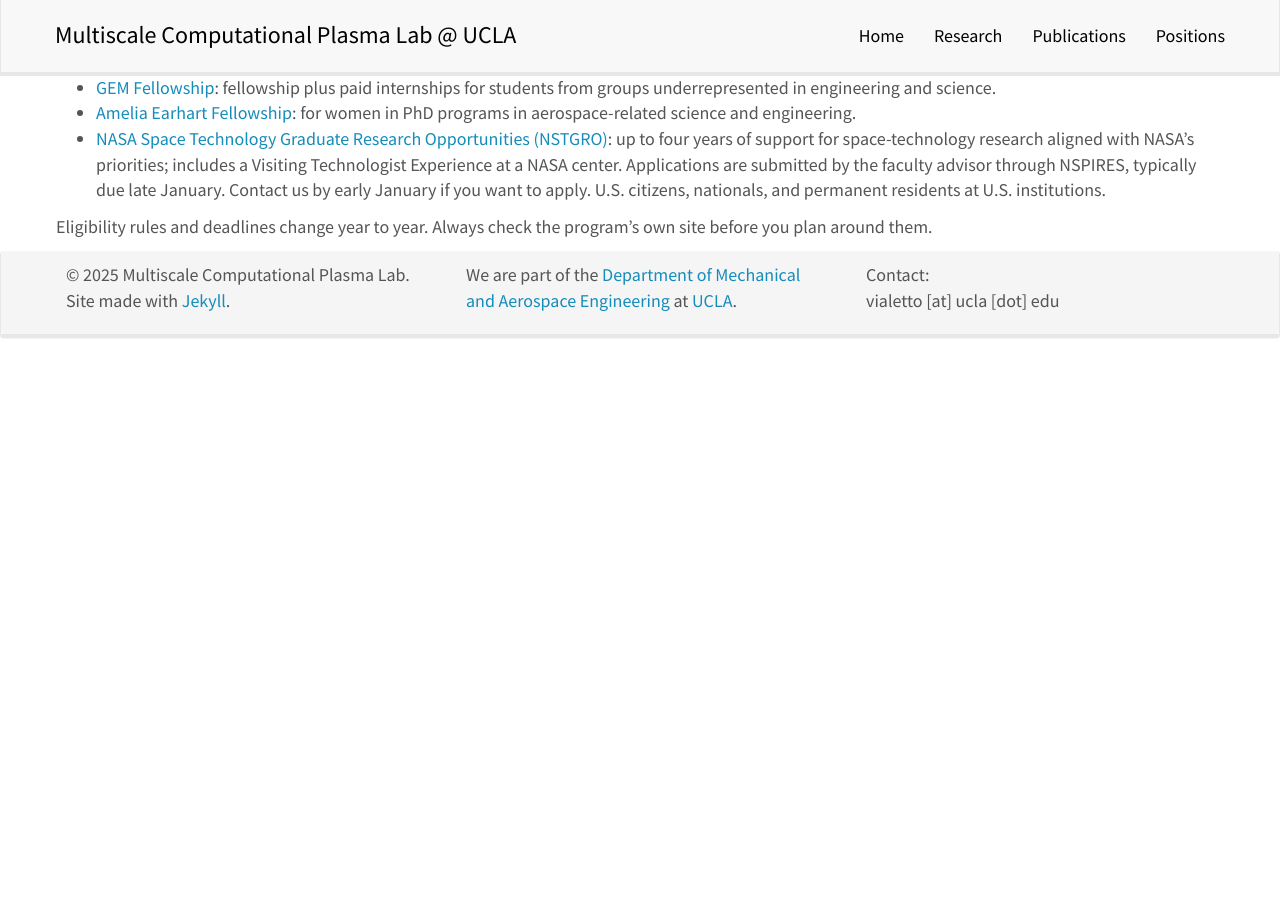
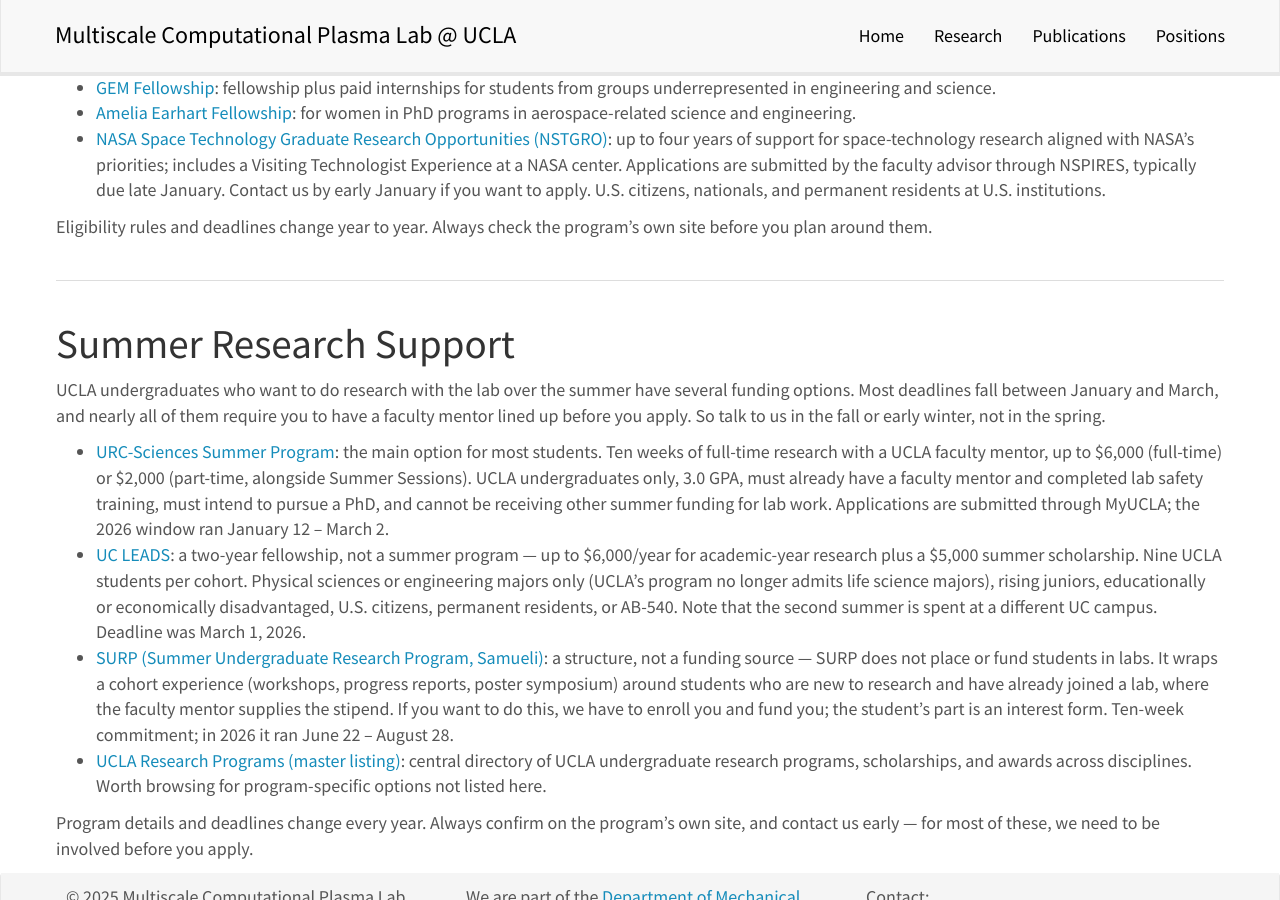
Before and after one commit to vialetto/vialettolab, a Jekyll site: the page built from _pages/positions.md, in a window 1280 px wide and 900 px high, scrolled down 855 px. Built offline with Jekyll 4.4.1, drawn with Linux system fonts in a browser that asks for light colours; nearby versions of some CDN libraries; a style sheet for code colours, icons or effects is not loaded; before the commit the page ends 1215 px from its top, so only the background shows below that.

Commit message:
Add Summer Research Support section and rename pages

```diff
--- a/_includes/header.html
+++ b/_includes/header.html
@@ -15,7 +15,7 @@
 		<li><a href="{{ site.url }}{{ site.baseurl }}/">Home</a></li>
 	        <li><a href="{{ site.url }}{{ site.baseurl }}/research">Research</a></li>
 		<li><a href="{{ site.url }}{{ site.baseurl }}/publications">Publications</a></li>
-		<li><a href="{{ site.url }}{{ site.baseurl }}/team">Positions</a></li>
+		<li><a href="{{ site.url }}{{ site.baseurl }}/positions">Positions</a></li>
 	  </ul>
 	</div>
   </div>
--- a/_pages/team.md
+++ b/_pages/positions.md
@@ -42,3 +42,19 @@ If you are an undergraduate planning to go to graduate school, the NSF GRFP is t
   up to four years of support for space-technology research aligned with NASA's priorities; includes a Visiting Technologist Experience at a NASA center. Applications are submitted by the faculty advisor through NSPIRES, typically due late January. Contact us by early January if you want to apply. U.S. citizens, nationals, and permanent residents at U.S. institutions.
 
 Eligibility rules and deadlines change year to year. Always check the program's own site before you plan around them.
+
+<hr style="border: none; border-top: 1px solid #ddd; margin: 40px 0;">
+
+# Summer Research Support
+UCLA undergraduates who want to do research with the lab over the summer have several funding options. Most deadlines fall between January and March, and nearly all of them require you to have a faculty mentor lined up before you apply. So talk to us in the fall or early winter, not in the spring.
+
+* [URC-Sciences Summer Program](https://sciences.ugresearch.ucla.edu/programs-and-scholarships/urc-sciences-summer-program/):
+  the main option for most students. Ten weeks of full-time research with a UCLA faculty mentor, up to $6,000 (full-time) or $2,000 (part-time, alongside Summer Sessions). UCLA undergraduates only, 3.0 GPA, must already have a faculty mentor and completed lab safety training, must intend to pursue a PhD, and cannot be receiving other summer funding for lab work. Applications are submitted through MyUCLA; the 2026 window ran January 12 – March 2.
+* [UC LEADS](https://sciences.ugresearch.ucla.edu/programs-and-scholarships/uc-leads/):
+  a two-year fellowship, not a summer program — up to $6,000/year for academic-year research plus a $5,000 summer scholarship. Nine UCLA students per cohort. Physical sciences or engineering majors only (UCLA's program no longer admits life science majors), rising juniors, educationally or economically disadvantaged, U.S. citizens, permanent residents, or AB-540. Note that the second summer is spent at a different UC campus. Deadline was March 1, 2026.
+* [SURP (Summer Undergraduate Research Program, Samueli)](https://www.seasoasa.ucla.edu/surp/):
+  a structure, not a funding source — SURP does not place or fund students in labs. It wraps a cohort experience (workshops, progress reports, poster symposium) around students who are new to research and have already joined a lab, where the faculty mentor supplies the stipend. If you want to do this, we have to enroll you and fund you; the student's part is an interest form. Ten-week commitment; in 2026 it ran June 22 – August 28.
+* [UCLA Research Programs (master listing)](https://sciences.ugresearch.ucla.edu/programs-and-scholarships/research-programs/):
+  central directory of UCLA undergraduate research programs, scholarships, and awards across disciplines. Worth browsing for program-specific options not listed here.
+
+Program details and deadlines change every year. Always confirm on the program's own site, and contact us early — for most of these, we need to be involved before you apply.
```
Also changed, not shown: other parts of _pages/positions.md (+1 -1 lines), _pages/home.md (+2 -2 lines).
